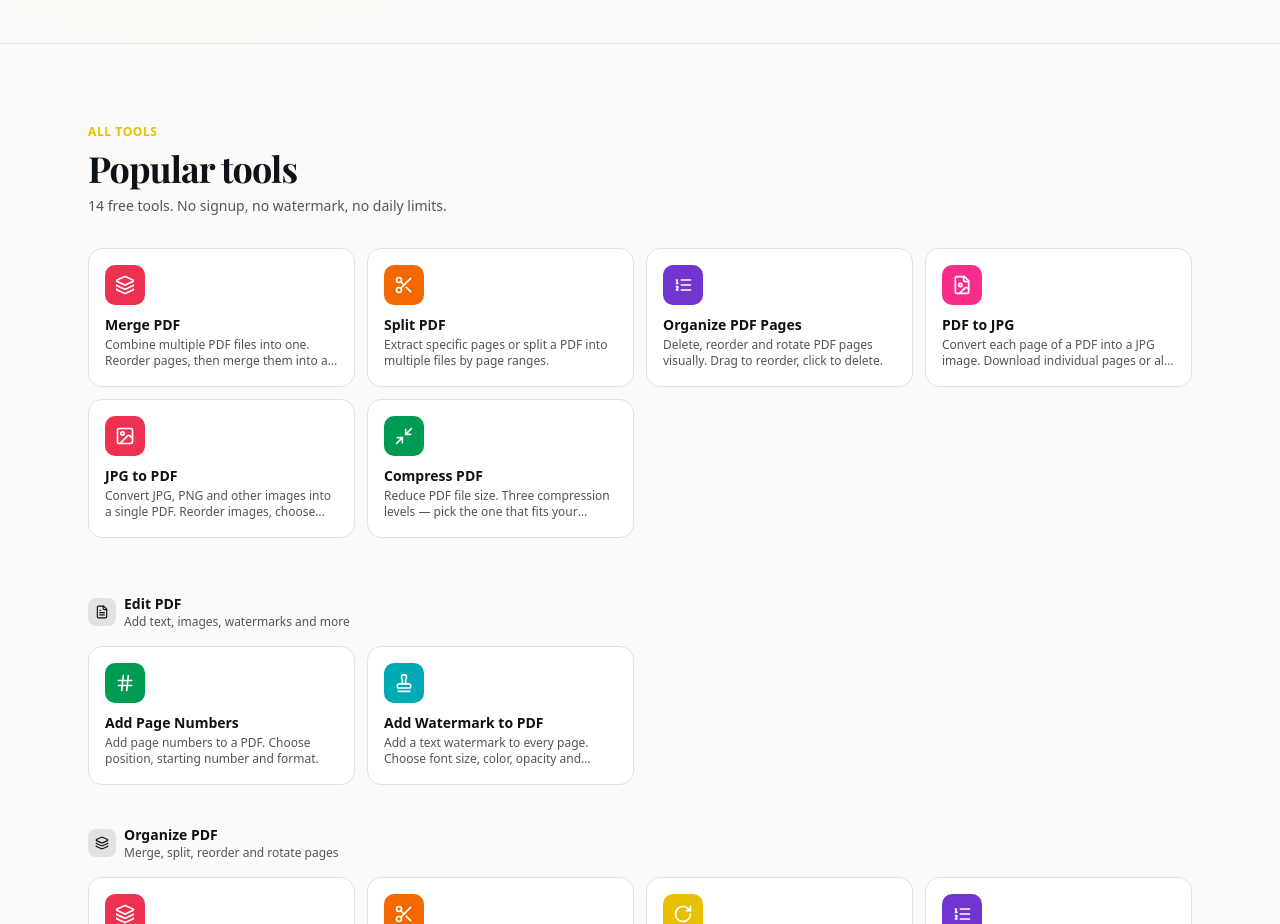
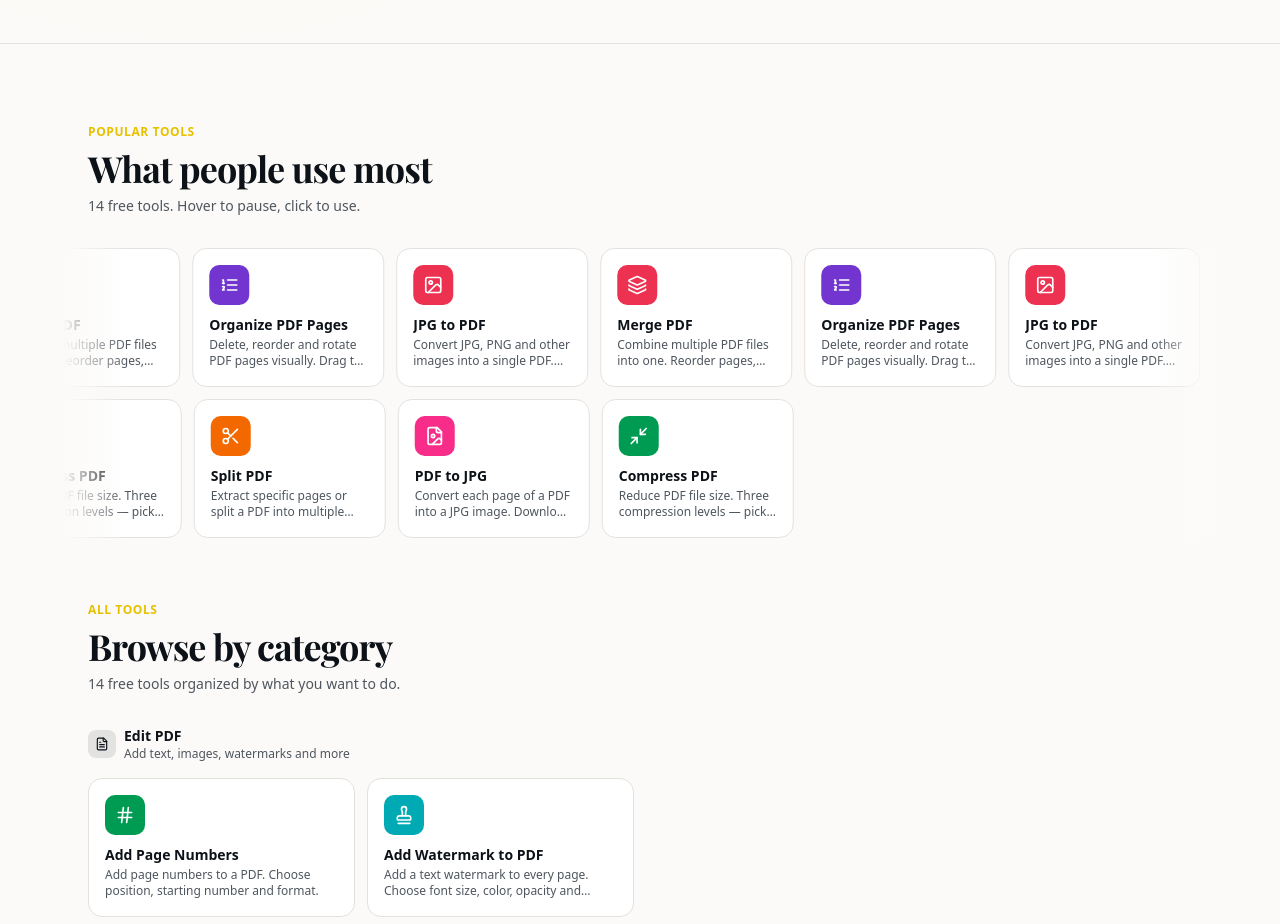
Before and after one commit to SharifulHasanRoky/pdfcraft-studio, a Next.js app: page / in a window 1280 px wide. Shown: the part 780-1704 px from the top of the page. Built offline with nearby package versions, Linux system fonts and the light colour scheme.

Commit message:
2571a608-3229-4873-80b5-ac2c85e9ed52

```diff
--- a/src/app/globals.css
+++ b/src/app/globals.css
@@ -208,4 +208,33 @@
   .animate-mesh {
     animation: mesh-drift 18s ease-in-out infinite;
   }
+
+  /* Infinite horizontal scroll for tool sliders */
+  @keyframes scroll-left {
+    0% {
+      transform: translateX(0);
+    }
+    100% {
+      transform: translateX(-50%);
+    }
+  }
+  @keyframes scroll-right {
+    0% {
+      transform: translateX(-50%);
+    }
+    100% {
+      transform: translateX(0);
+    }
+  }
+  .scroll-left {
+    animation: scroll-left 40s linear infinite;
+  }
+  .scroll-right {
+    animation: scroll-right 40s linear infinite;
+  }
+  /* Pause animation on hover */
+  .scroll-pause:hover .scroll-left,
+  .scroll-pause:hover .scroll-right {
+    animation-play-state: paused;
+  }
 }
--- a/src/components/pdf/ToolHub.tsx
+++ b/src/components/pdf/ToolHub.tsx
@@ -424,25 +424,29 @@ export function ToolHub({ onOpenTool, onOpenEditor }: ToolHubProps) {
 
           <div className="mb-8">
             <p className="text-xs font-semibold text-primary uppercase tracking-wider mb-2">
+              Popular tools
+            </p>
+            <h2 className="font-display text-3xl md:text-4xl font-bold tracking-tight mb-2">
+              What people use most
+            </h2>
+            <p className="text-sm text-muted-foreground">
+              {TOOLS.length} free tools. Hover to pause, click to use.
+            </p>
+          </div>
+
+          {/* Infinite slider with 2 rows */}
+          <ToolsSlider tools={popularTools} onToolClick={handleToolClick} />
+
+          <div className="mb-8 mt-16">
+            <p className="text-xs font-semibold text-primary uppercase tracking-wider mb-2">
               All tools
             </p>
             <h2 className="font-display text-3xl md:text-4xl font-bold tracking-tight mb-2">
-              Popular tools
+              Browse by category
             </h2>
             <p className="text-sm text-muted-foreground">
-              {TOOLS.length} free tools. No signup, no watermark, no daily limits.
+              {TOOLS.length} free tools organized by what you want to do.
             </p>
-          </div>
-
-          <div className="grid grid-cols-2 sm:grid-cols-3 md:grid-cols-4 gap-3 mb-14">
-            {popularTools.map((tool, i) => (
-              <ToolCard
-                key={tool.id}
-                tool={tool}
-                onClick={() => handleToolClick(tool.slug)}
-                delay={i * 0.04}
-              />
-            ))}
           </div>
 
           {/* All tools by category */}
@@ -754,3 +758,81 @@ function ToolCard({ tool, onClick, small, delay = 0 }: ToolCardProps) {
     </motion.button>
   );
 }
+
+/* ============== TOOLS SLIDER — infinite scroll, 2 rows ============== */
+
+interface ToolsSliderProps {
+  tools: ToolMeta[];
+  onToolClick: (slug: string) => void;
+}
+
+function ToolsSlider({ tools, onToolClick }: ToolsSliderProps) {
+  // Split tools into 2 rows (interleaved for variety)
+  const row1 = tools.filter((_, i) => i % 2 === 0);
+  const row2 = tools.filter((_, i) => i % 2 === 1);
+  // Duplicate the arrays so the scroll can loop seamlessly
+  const row1Loop = [...row1, ...row1];
+  const row2Loop = [...row2, ...row2];
+
+  return (
+    <div className="scroll-pause relative mb-14 -mx-4 sm:-mx-6">
+      {/* Edge fade left */}
+      <div className="absolute left-0 top-0 bottom-0 w-16 z-10 bg-gradient-to-r from-background to-transparent pointer-events-none" />
+      {/* Edge fade right */}
+      <div className="absolute right-0 top-0 bottom-0 w-16 z-10 bg-gradient-to-l from-background to-transparent pointer-events-none" />
+
+      {/* Row 1 — scrolls left */}
+      <div className="flex gap-3 mb-3 px-4 sm:px-6 overflow-hidden">
+        <div className="flex gap-3 scroll-left" style={{ width: "max-content" }}>
+          {row1Loop.map((tool, i) => (
+            <SliderCard
+              key={`r1-${tool.id}-${i}`}
+              tool={tool}
+              onClick={() => onToolClick(tool.slug)}
+            />
+          ))}
+        </div>
+      </div>
+
+      {/* Row 2 — scrolls right (opposite direction) */}
+      <div className="flex gap-3 px-4 sm:px-6 overflow-hidden">
+        <div className="flex gap-3 scroll-right" style={{ width: "max-content" }}>
+          {row2Loop.map((tool, i) => (
+            <SliderCard
+              key={`r2-${tool.id}-${i}`}
+              tool={tool}
+              onClick={() => onToolClick(tool.slug)}
+            />
+          ))}
+        </div>
+      </div>
+    </div>
+  );
+}
+
+/* Compact card for slider — fixed width */
+function SliderCard({ tool, onClick }: { tool: ToolMeta; onClick: () => void }) {
+  const Icon = tool.icon;
+  return (
+    <button
+      onClick={onClick}
+      className="group relative shrink-0 w-44 sm:w-48 rounded-xl border border-border bg-card p-4 text-left hover:border-primary/50 hover:shadow-md hover:-translate-y-0.5 transition-all"
+    >
+      <div
+        className="h-10 w-10 rounded-lg flex items-center justify-center mb-2.5"
+        style={{ backgroundColor: tool.color }}
+      >
+        <Icon className="h-5 w-5 text-white" />
+      </div>
+      <h3 className="text-sm font-semibold mb-0.5 truncate">{tool.title}</h3>
+      <p className="text-xs text-muted-foreground leading-snug line-clamp-2">
+        {tool.description}
+      </p>
+      {tool.isBeta && (
+        <span className="absolute top-2 right-2 text-[9px] font-bold px-1.5 py-0.5 rounded bg-amber-500/20 text-amber-700 dark:text-amber-400">
+          BETA
+        </span>
+      )}
+    </button>
+  );
+}
```
